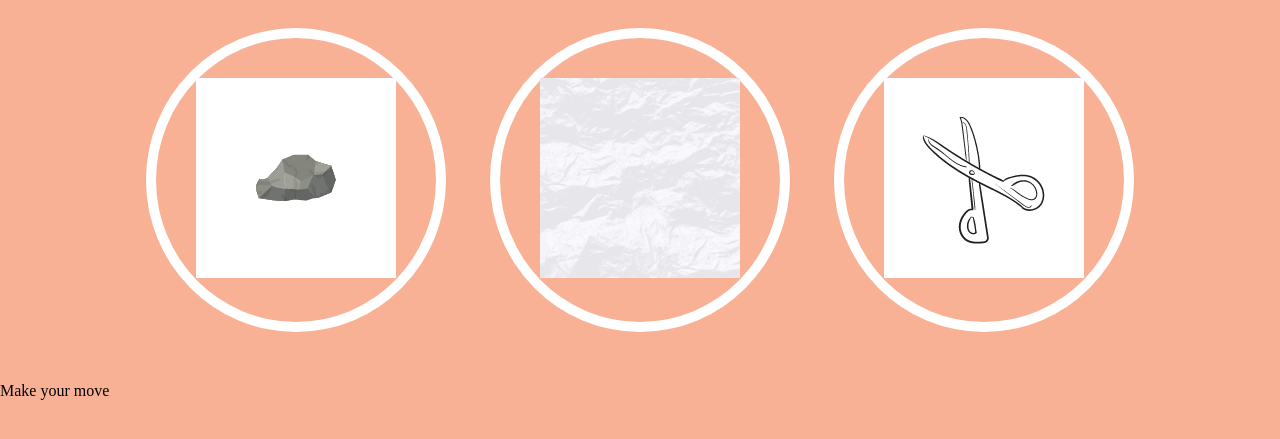
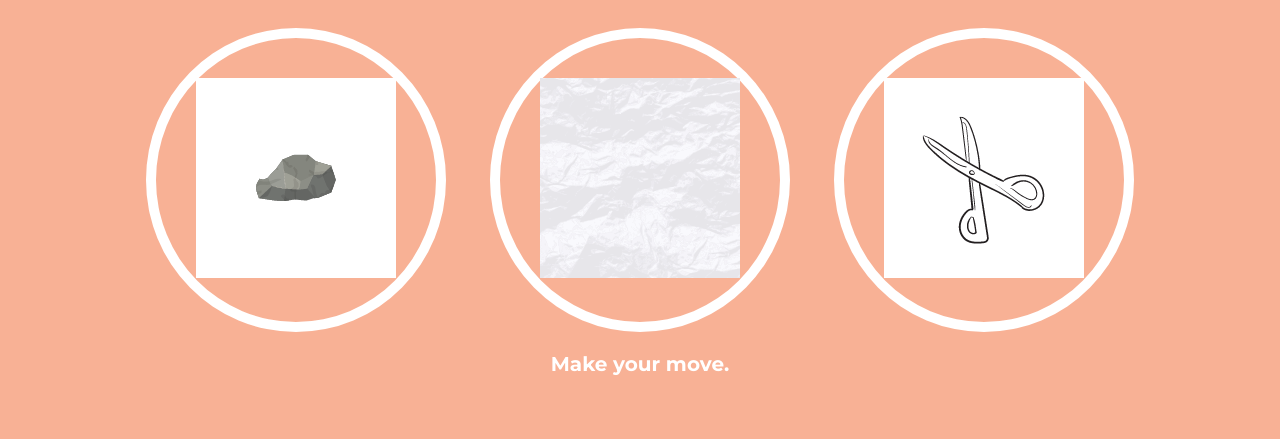
Before and after one commit to qplatt/Rock-Paper-Scissors-, a plain HTML site: page index.html in a window 1280 px wide. Shown: the part 295-734 px from the top of the page. Drawn offline with Linux system fonts and the light colour scheme.

Commit message:
Styling my move message

```diff
--- a/index.html
+++ b/index.html
@@ -34,6 +34,7 @@
         </div>
     </div>
 
-    <p id = "move-message">Make your move</p>
+    <p id = "move-message">Make your move.</p>
+    <script src="app.js" charset="utf-8"></script>
 </body>
 </html>
--- a/style.css
+++ b/style.css
@@ -73,7 +73,7 @@ header > h1 {
 /*image styling*/
 
 .choices {
-    margin : 50px 0;
+    margin-top : 50px;
     text-align : center;
 
 }
@@ -84,4 +84,19 @@ header > h1 {
     margin : 0 20px;
     padding : 40px;
     display : inline-block;
+    transition : all 0.3s ease;
 }
+
+.choice:hover {
+    cursor : pointer;
+    background-color : #f19779;
+}
+
+#move-message {
+    text-align : center;
+    color: white;
+    font-family: Montserrat, sans-serif;
+    font-weight: bold;
+    font-size: 20px;
+    margin-top : 20px;
+}
```
